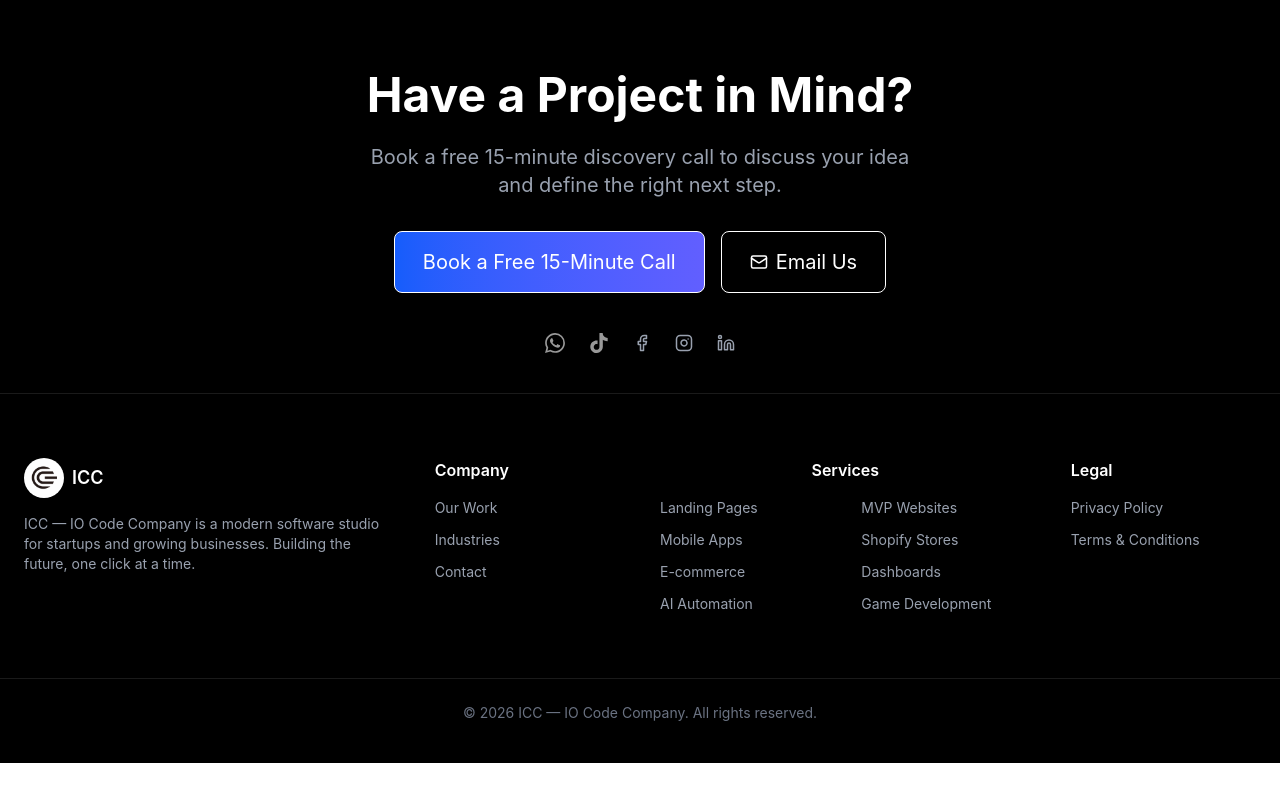
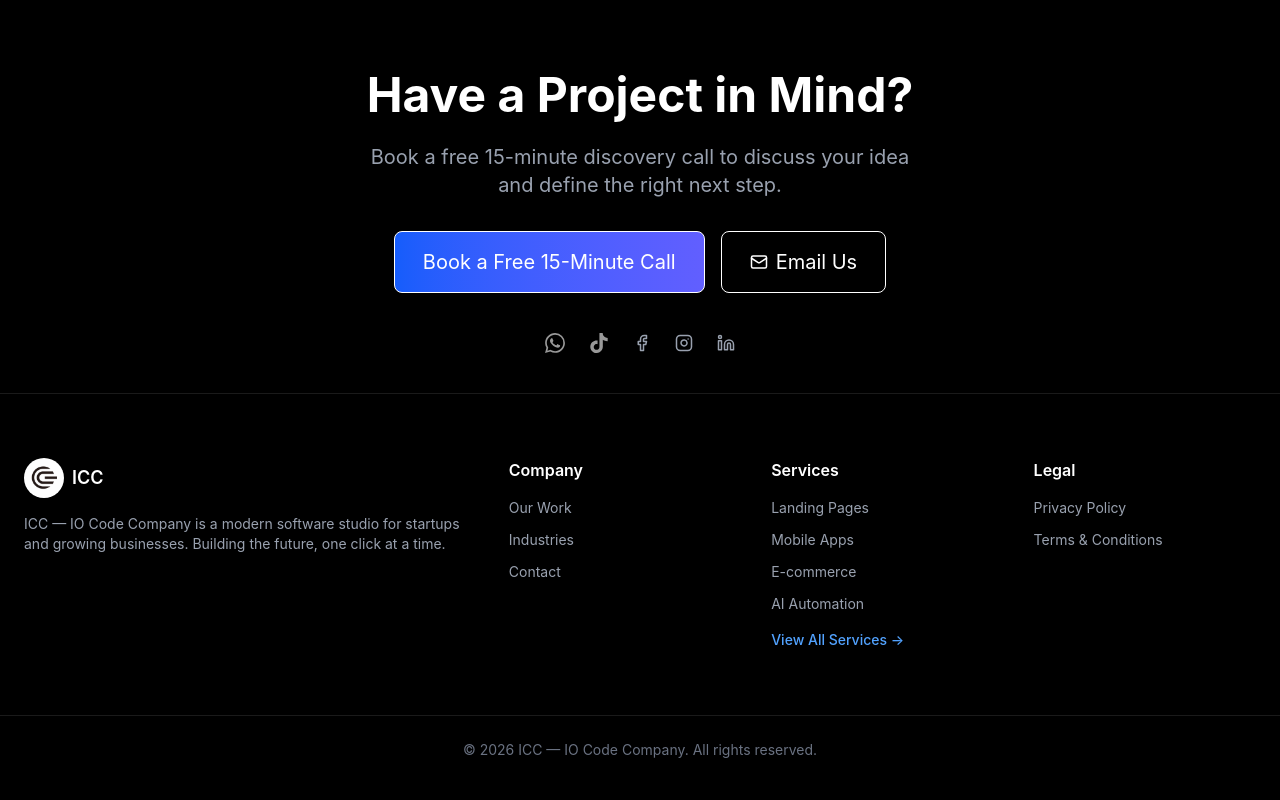
Before and after one commit to RahmaMory/ICC-Landing-page, a React (Vite) app: page / in a window 1280 px wide. Shown: the part 8506-9306 px from the top of the page. Before the commit the page ends 9269 px from the top, so only its background shows below. Built offline with nearby package versions, Linux system fonts and the light colour scheme.

Commit message:
Simplify footer service links

```diff
--- a/src/data/footer.ts
+++ b/src/data/footer.ts
@@ -6,13 +6,9 @@ export const footerLinks = {
   ],
   services: [
     { name: "Landing Pages", path: "/services/landing-page" },
-    { name: "MVP Websites", path: "/services/mvp-website" },
     { name: "Mobile Apps", path: "/services/mobile-app" },
-    { name: "Shopify Stores", path: "/services/shopify" },
     { name: "E-commerce", path: "/services/ecommerce" },
-    { name: "Dashboards", path: "/services/dashboard" },
     { name: "AI Automation", path: "/services/ai-automation" },
-    { name: "Game Development", path: "/services/game" },
   ],
   legal: [
     { name: "Privacy Policy", path: "/privacy" },
--- a/src/layout/Footer.tsx
+++ b/src/layout/Footer.tsx
@@ -128,7 +128,7 @@ export default function Footer() {
       <div className="border-t border-white/10"></div>
 
       {/* Links Section */}
-      <div className="container mx-auto grid gap-10 px-6 py-16 md:grid-cols-2 lg:grid-cols-[1.4fr_0.7fr_1.4fr_0.7fr]">
+      <div className="container mx-auto grid gap-10 px-6 py-16 md:grid-cols-2 lg:grid-cols-[1.5fr_0.75fr_0.75fr_0.75fr]">
 
         {/* Brand */}
         <div>
@@ -164,8 +164,8 @@ export default function Footer() {
 
         {/* Services */}
         <div>
-          <h4 className="mb-4 text-center font-semibold">Services</h4>
-          <ul className="grid grid-cols-2 gap-x-8 gap-y-3 text-sm text-gray-400">
+          <h4 className="mb-4 font-semibold">Services</h4>
+          <ul className="space-y-3 text-sm text-gray-400">
             {footerLinks.services.map((item) => (
               <li key={item.path}>
                 <Link to={item.path} className="hover:text-blue-400 transition">
@@ -174,6 +174,12 @@ export default function Footer() {
               </li>
             ))}
           </ul>
+          <Link
+            to="/services"
+            className="mt-4 inline-flex text-sm font-medium text-blue-400 transition hover:text-blue-300"
+          >
+            View All Services →
+          </Link>
         </div>
 
         {/* Legal */}
```
